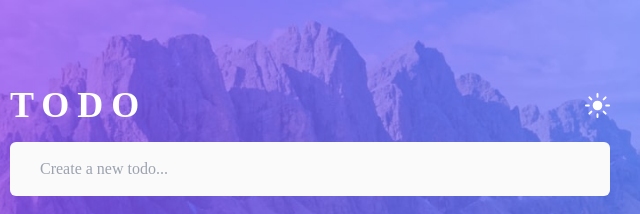
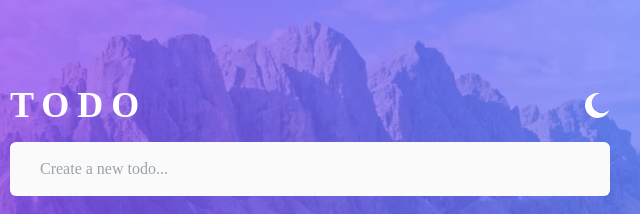
Before and after one commit to Stephy-Crown/TODO-App, a website: page index.html in a window 1280 px wide. Shown: the top 214 px of the page, 330-970 px from the left. Drawn offline with Linux system fonts and the light colour scheme.

Commit message:
change  moon and sun icons

```diff
--- a/index.html
+++ b/index.html
@@ -68,12 +68,12 @@
           <img
             src="dist/images/icon-sun.svg"
             alt="icon-sun"
-            class="h-[25px] sun"
+            class="h-[25px] sun hidden"
           />
           <img
             src="dist/images/icon-moon.svg"
             alt="moon-icon"
-            class="moon h-[25px] hidden"
+            class="moon h-[25px]"
           />
         </div>
       </div>
```
